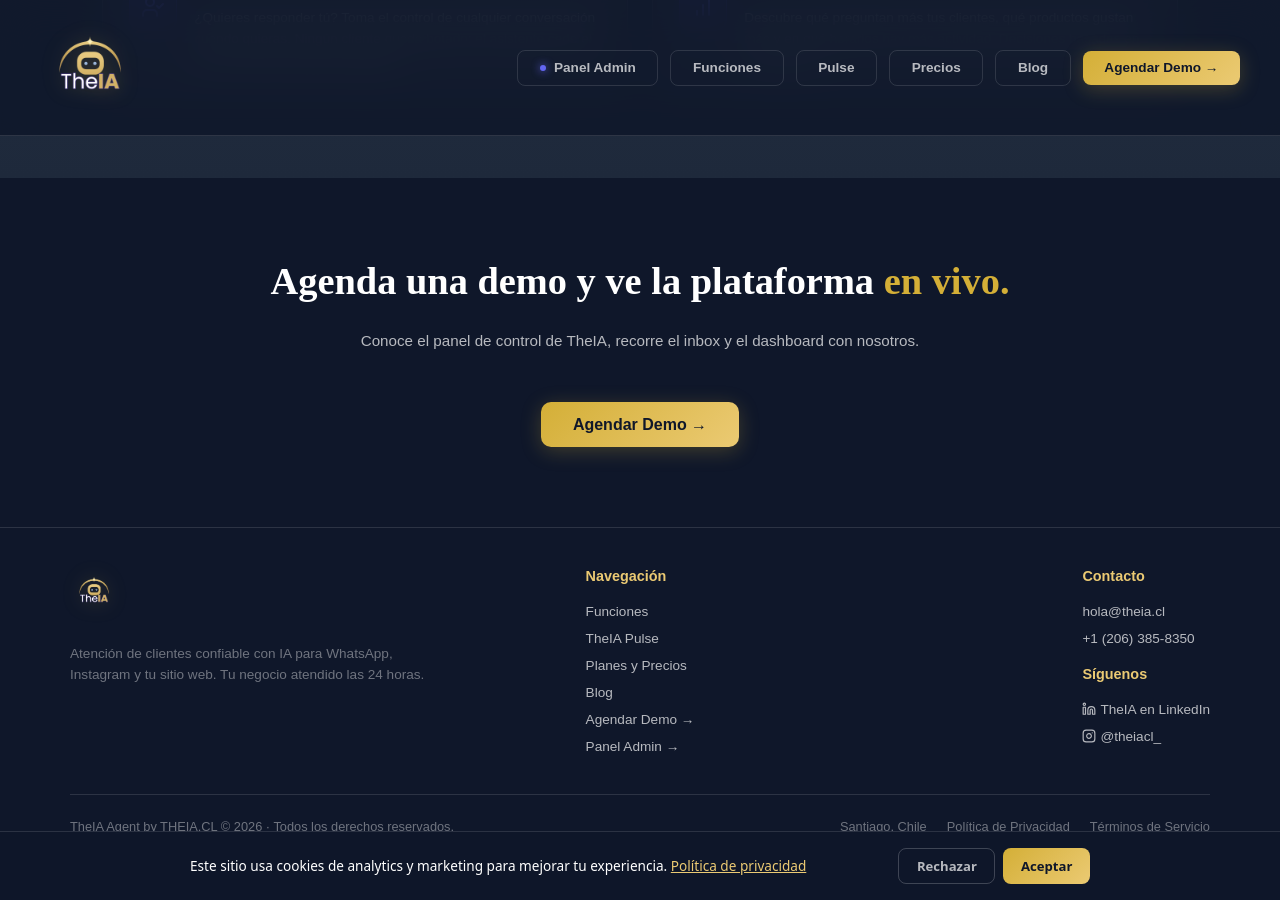
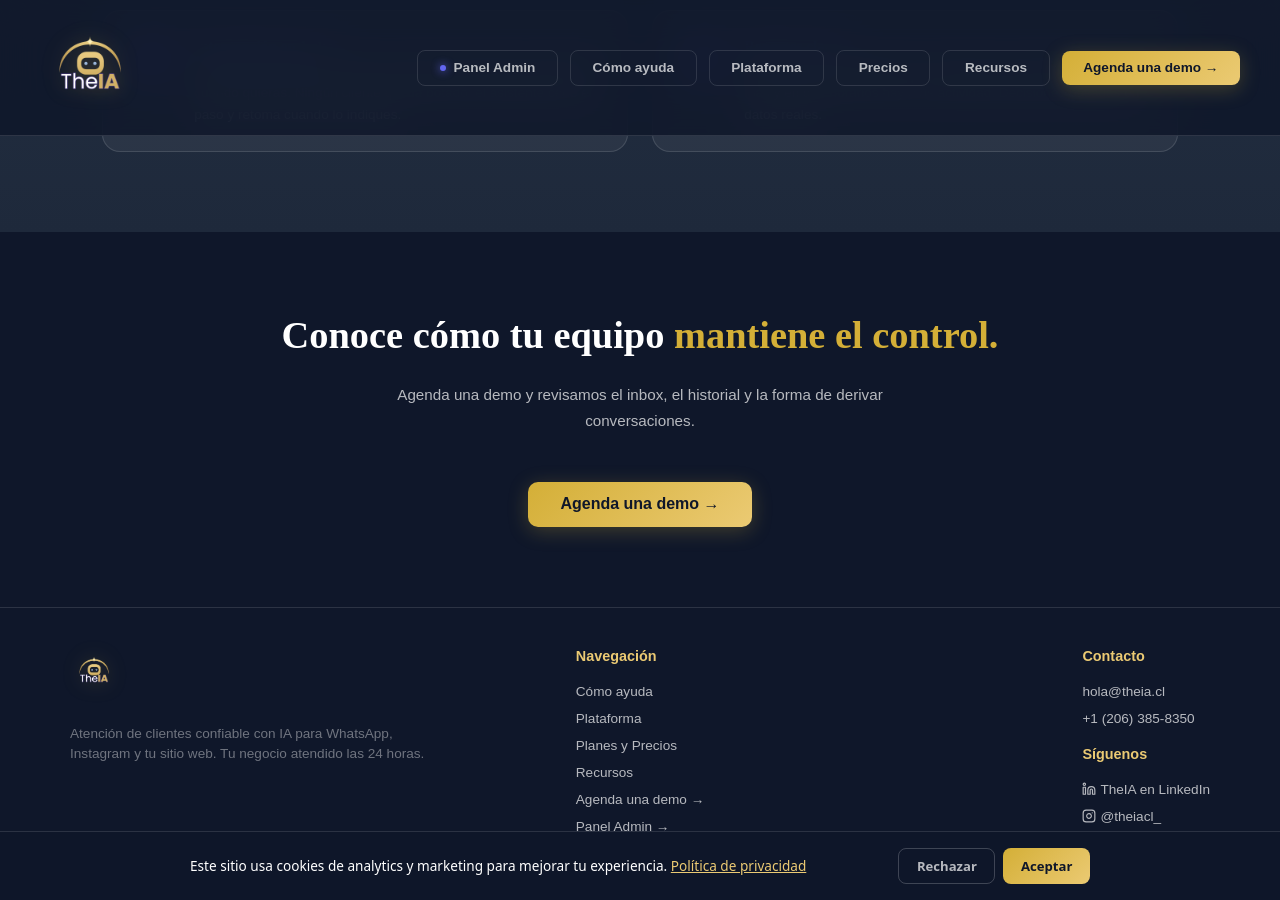
Before and after one commit to rodmera/theia-landing, a Jekyll site: the page plataforma.html, which Jekyll copies as it is, in a window 1280 px wide and 900 px high, scrolled down 976 px. Built offline with Jekyll 4.4.1, drawn with Linux system fonts in a browser that asks for light colours; a script that is not in the unit is left out; some of the changed text lies outside the part shown.

Commit message:
feat: alinear recorrido comercial pyme

```diff
--- a/plataforma.html
+++ b/plataforma.html
@@ -519,11 +519,11 @@
           style="width: 6px; height: 6px; background-color: var(--indigo-light); border-radius: 50%; box-shadow: 0 0 8px var(--indigo-light); display: inline-block;"></span>
         Panel Admin
       </a>
-      <a href="/funciones" class="btn btn-ghost">Funciones</a>
-      <a href="/pulse" class="btn btn-ghost">Pulse</a>
+      <a href="/funciones" class="btn btn-ghost">Cómo ayuda</a>
+      <a href="/pulse" class="btn btn-ghost">Plataforma</a>
       <a href="/precios" class="btn btn-ghost">Precios</a>
-      <a href="/blog/" class="btn btn-ghost">Blog</a>
-      <a href="https://calendar.app.google/ZDjEtqCXTJVxzi7bA" target="_blank" rel="noopener" class="btn btn-gold" onclick="theiaTrackCTA('demo','plataforma')">Agendar Demo →</a>
+      <a href="/blog/" class="btn btn-ghost">Recursos</a>
+      <a href="https://calendar.app.google/ZDjEtqCXTJVxzi7bA" target="_blank" rel="noopener" class="btn btn-gold" onclick="theiaTrackCTA('demo','plataforma')">Agenda una demo →</a>
     </div>
   </nav>
 
@@ -536,8 +536,8 @@
             d="M12.22 2h-.44a2 2 0 0 0-2 2v.18a2 2 0 0 1-1 1.73l-.43.25a2 2 0 0 1-2 0l-.15-.08a2 2 0 0 0-2.73.73l-.22.38a2 2 0 0 0 .73 2.73l.15.1a2 2 0 0 1 1 1.72v.51a2 2 0 0 1-1 1.74l-.15.09a2 2 0 0 0-.73 2.73l.22.38a2 2 0 0 0 2.73.73l.15-.08a2 2 0 0 1 2 0l.43.25a2 2 0 0 1 1 1.73V20a2 2 0 0 0 2 2h.44a2 2 0 0 0 2-2v-.18a2 2 0 0 1 1-1.73l.43-.25a2 2 0 0 1 2 0l.15.08a2 2 0 0 0 2.73-.73l.22-.39a2 2 0 0 0-.73-2.73l-.15-.08a2 2 0 0 1-1-1.74v-.5a2 2 0 0 1 1-1.74l.15-.09a2 2 0 0 0 .73-2.73l-.22-.38a2 2 0 0 0-2.73-.73l-.15.08a2 2 0 0 1-2 0l-.43-.25a2 2 0 0 1-1-1.73V4a2 2 0 0 0-2-2z" />
           <circle cx="12" cy="12" r="3" />
         </svg> Panel de control</div>
-      <h1 class="section-title reveal">Supervísalo todo desde <span class="gold">un solo lugar.</span></h1>
-      <p class="section-sub reveal">Tú tienes el control. Tu negocio atendido las 24 horas, sin dejar a ningún cliente botado.</p>
+      <h1 class="section-title reveal">Tu equipo sabe qué pasa<br /><span class="gold">en cada conversación.</span></h1>
+      <p class="section-sub reveal">Revisa los mensajes, toma una conversación cuando hace falta y conserva el contexto para atender mejor.</p>
       <div class="dash-screenshots">
         <div class="dash-screenshot reveal">
           <div class="dash-screenshot-label">Inbox — Centro de mensajes</div>
@@ -607,9 +607,9 @@
 
   <section class="cta-section">
     <div class="container">
-      <h2 class="reveal">Agenda una demo y ve la plataforma <span class="gold">en vivo.</span></h2>
-      <p class="section-sub reveal">Conoce el panel de control de TheIA, recorre el inbox y el dashboard con nosotros.</p>
-      <a href="https://calendar.app.google/ZDjEtqCXTJVxzi7bA" target="_blank" rel="noopener" class="btn btn-gold reveal" style="padding: 0.85rem 2rem; font-size: 1rem; border-radius: 10px;" onclick="theiaTrackCTA('demo','plataforma')">Agendar Demo →</a>
+      <h2 class="reveal">Conoce cómo tu equipo <span class="gold">mantiene el control.</span></h2>
+      <p class="section-sub reveal">Agenda una demo y revisamos el inbox, el historial y la forma de derivar conversaciones.</p>
+      <a href="https://calendar.app.google/ZDjEtqCXTJVxzi7bA" target="_blank" rel="noopener" class="btn btn-gold reveal" style="padding: 0.85rem 2rem; font-size: 1rem; border-radius: 10px;" onclick="theiaTrackCTA('demo','plataforma')">Agenda una demo →</a>
     </div>
   </section>
 
@@ -622,11 +622,11 @@
       <div class="footer-col center">
         <div style="display: flex; flex-direction: column; gap: 0.75rem; align-items: flex-start;">
           <h4>Navegación</h4>
-          <a href="/funciones">Funciones</a>
-          <a href="/pulse">TheIA Pulse</a>
+          <a href="/funciones">Cómo ayuda</a>
+          <a href="/pulse">Plataforma</a>
           <a href="/precios">Planes y Precios</a>
-          <a href="/blog/">Blog</a>
-          <a href="https://calendar.app.google/ZDjEtqCXTJVxzi7bA" target="_blank" rel="noopener" onclick="theiaTrackCTA('demo','plataforma')">Agendar Demo →</a>
+          <a href="/blog/">Recursos</a>
+          <a href="https://calendar.app.google/ZDjEtqCXTJVxzi7bA" target="_blank" rel="noopener" onclick="theiaTrackCTA('demo','plataforma')">Agenda una demo →</a>
           <a href="https://admin.theia.cl" target="_blank" rel="noopener">Panel Admin →</a>
         </div>
       </div>
```
Also changed, not shown: calculadora.html (+4 -4 lines), nosotros.html (+5 -5 lines), pulse.html (+11 -11 lines), servicios.html (+7 -7 lines), CHANGELOG.md.
